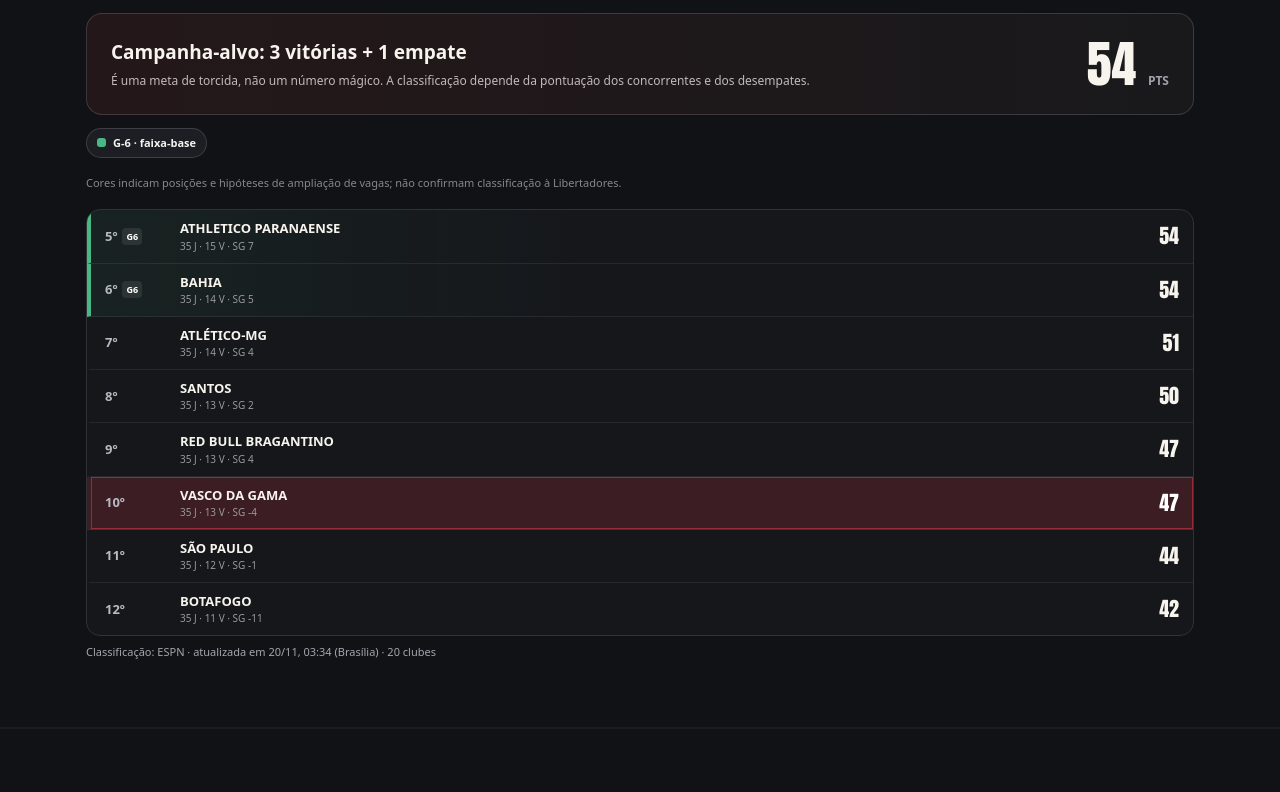
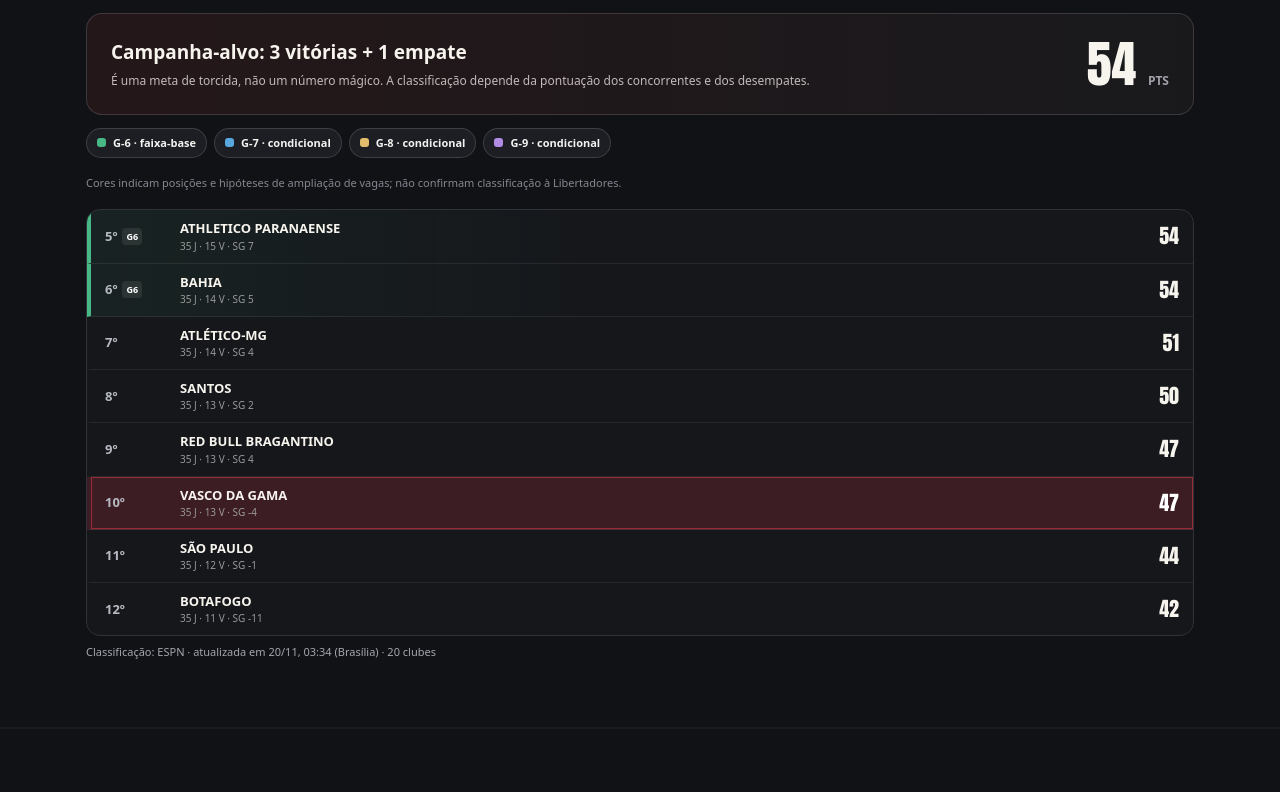
Before and after one commit to FilipeMassi/projeto02, a plain HTML site: page index.html in a window 1280 px wide. Shown: the part 1560-2352 px from the top of the page. Drawn offline with Linux system fonts and the light colour scheme.

Commit message:
fix(ui): exibir legenda G7-G9 como hipoteses sem afirmar vagas confirmadas

```diff
--- a/index.html
+++ b/index.html
@@ -199,7 +199,7 @@ function formatSyncTime(iso){if(!iso)return 'sem data';const d=new Date(iso);ret
 function cutoffClass(rank,limit=6){return rank>limit?'cut-out':rank<=6?'cut-g6':rank===7?'cut-g7':rank===8?'cut-g8':'cut-g9'}
 function cutoffLabel(rank,limit=6){return rank>limit?'':rank<=6?'G6':'G'+rank}
 function positionHTML(rank,projected=false,limit=6){const tag=cutoffLabel(rank,limit);return `${rank}º${projected?'*':''}${tag?'<span class="cutoff-mini" aria-label="Faixa '+(rank<=6?'G-6':'G-'+rank)+'">'+tag+'</span>':''}`}
-function updateCutoffLegend(tableId,limit){const legend=document.querySelector('[data-cutoff-for="'+tableId+'"]');if(!legend)return;legend.querySelectorAll('[data-cutoff-min]').forEach(el=>{el.hidden=Number(el.dataset.cutoffMin)>limit})}
+function updateCutoffLegend(tableId,limit){const legend=document.querySelector('[data-cutoff-for="'+tableId+'"]');if(!legend)return;legend.querySelectorAll('[data-cutoff-min]').forEach(el=>{el.hidden=false;el.title=Number(el.dataset.cutoffMin)>limit?'Cenário hipotético; vaga adicional não confirmada':'Faixa considerada no cenário'})}
 function cupResult(id){const m=flat.find(x=>x.id===id);if(!m)return null;const confirmed=official[id]?.status==='final'||live[id]?.status==='final';return confirmed?outcome(m):(state[id]||null)}
 function projectedCutoff(ordered,complete){
 const conditions=[];let limit=6;
```
